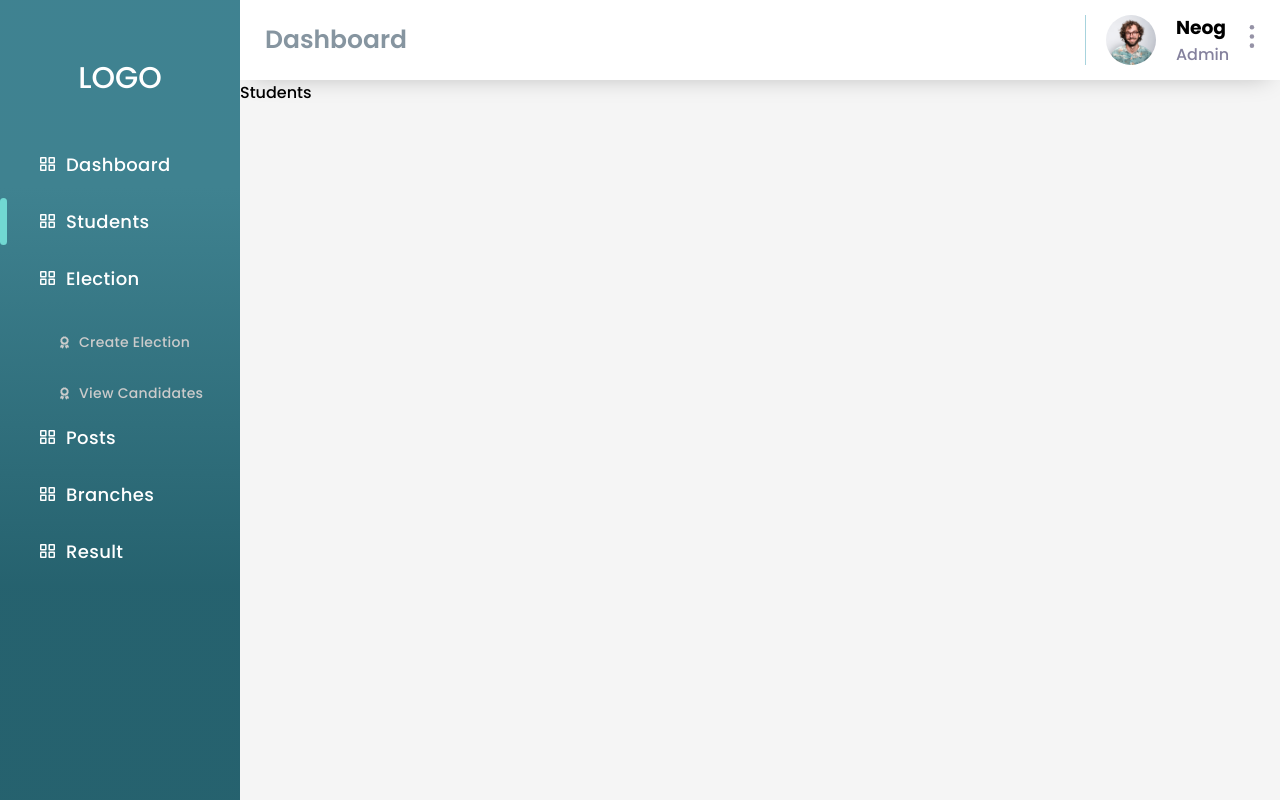
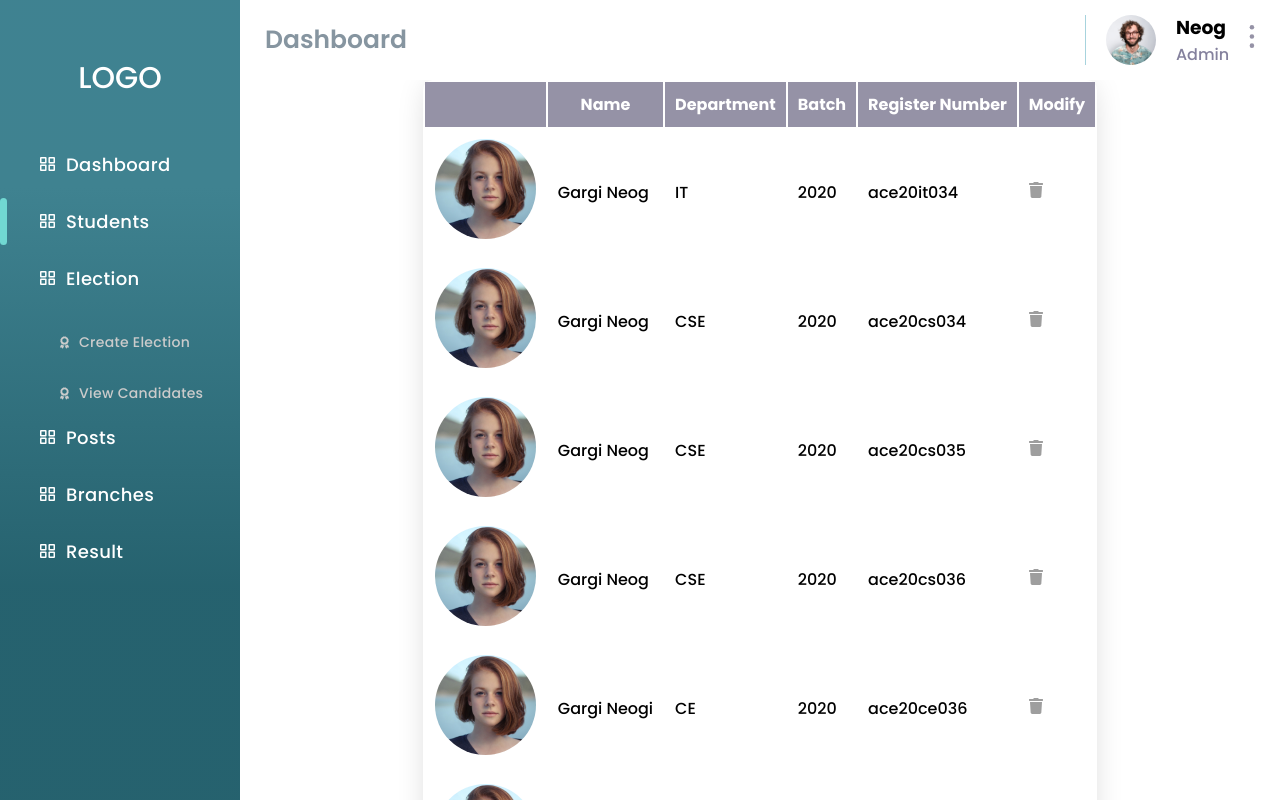
Before and after one commit to Abhinandps/e-poll, a React (Create React App) app: page /dashboard/admin/students in a window 1280 px wide. Built offline with nearby package versions, Linux system fonts and the light colour scheme; sample sign-in values are in the browser's storage.

Commit message:
students ui

```diff
--- a/src/Routes/Admin/Students.jsx
+++ b/src/Routes/Admin/Students.jsx
@@ -1,11 +1,99 @@
 import React from 'react'
+import avatar from '../../Assets/Images/avatar.png';
+import './../../Styles/Students.css'
+import deleteIcon from './../../Assets/Icons/delete.svg'
+
+// import ReactTable from 'react-ReactTable'
+
+const data = [
+  {
+    id: 'a',
+    img: {avatar},
+    name: 'Gargi Neog',
+    year:'2020',
+    department:'IT',
+    reg_num: 'ace20it034',
+    },
+    {
+      id: 'b',
+      img: {avatar},
+      name: 'Gargi Neog',
+      year:'2020',
+      department:'CSE',
+      reg_num: 'ace20cs034',
+    },
+    {
+      id: 'c',
+      img: {avatar},
+      name: 'Gargi Neog',
+      year:'2020',
+      department:'CSE',
+      reg_num: 'ace20cs035',
+
+      },
+      {
+        id: 'd',
+        img: {avatar},
+        name: 'Gargi Neog',
+        year:'2020',
+        department:'CSE',
+        reg_num: 'ace20cs036',
+      },
+    {
+      id: 'e',
+      img: {avatar},
+      name: 'Gargi Neogi ',
+      year:'2020',
+      department:'CE',
+      reg_num: 'ace20ce036',
+      },
+      {
+        id: 'f',
+        img: {avatar},
+        name: 'Gargi Neog',
+        year:'2020',
+        department:'CE',
+        reg_num: 'ace20ce040',
+      }
+];
+
 
 const Students = () => {
   return (
-    <div>
-      Students
-    </div>
-  )
-}
+       <div className="container-fluid">
+
+              <form>
+                <table>
+                  <thead>
+                    <tr >
+                      <th></th>
+                      <th>Name</th>
+                      <th>Department</th>
+                      <th>Batch</th>
+                      <th>Register Number</th>
+                      <th>Modify</th>
+                    </tr>
+                  </thead>
+                  <tbody>
+                    {data.map((data)=>{
+                      return(
+                           <tr >
+                            <td id="image"><img src ={avatar} alt=""></img></td>
+                            <td>{data.name}</td>
+                            <td>{data.department}</td>
+                            <td>{data.year}</td>
+                            <td>{data.reg_num}</td>
+                            <td><img src ={deleteIcon} alt=""></img></td>
+                           </tr>
+                      );
+                    })}
+                  </tbody>
+                </table>
+              </form>
+
+       </div>
+
+  );
+};
 
 export default Students
--- /dev/null
+++ b/src/Styles/Students.css
@@ -0,0 +1,35 @@
+.container-fluid{
+    background-color: white;
+    display: flex;
+    justify-content: center;
+}
+
+th,td{
+    padding: 10px;
+    /* border-bottom: 1px solid black; */
+    border-block-end: black;
+    /* border-right: 1px solid black; */
+
+}
+
+#image {
+    display: inline-block;
+    overflow: hidden;
+}
+
+#image img {
+    height:auto;
+    max-width: 100%;
+    border-radius: 50%;
+
+}
+
+thead  {
+    background: #9592A6;
+    color: white;
+}
+
+table{
+    box-shadow: 0px -1px 33px -8px rgba(0.2, 0.2, 0.2, 0.2);
+    border-radius: 10px;
+}
```
